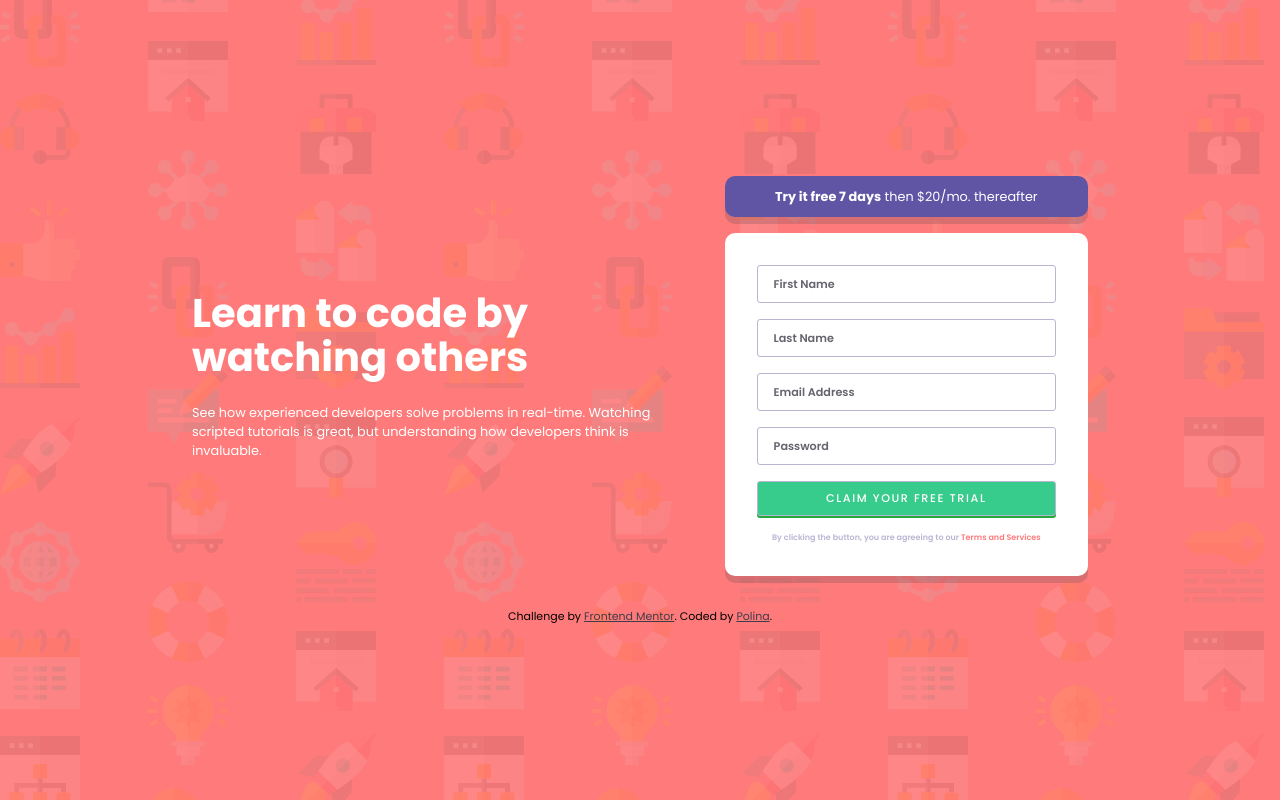
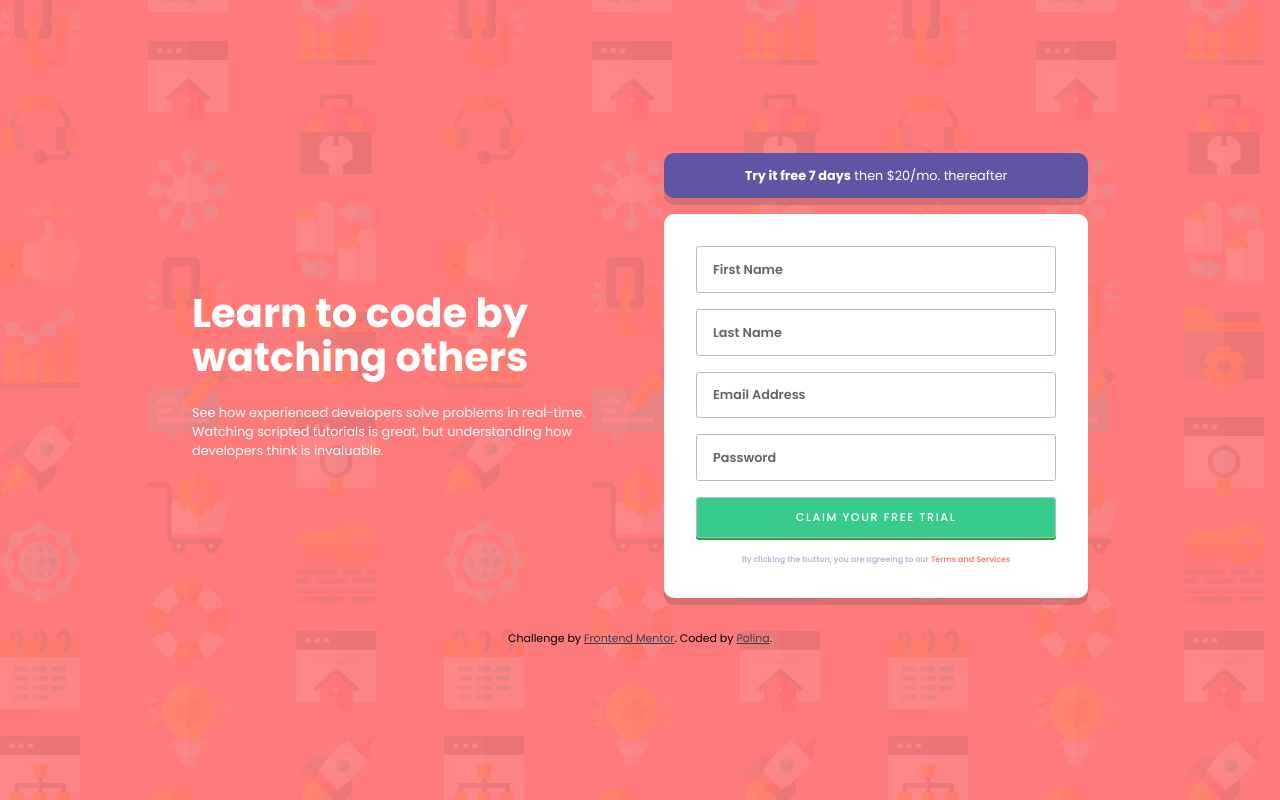
Before and after one commit to polinagusakova/Intro-signup-form, a plain HTML site: page index.html in a window 1280 px wide. Drawn offline with Linux system fonts and the light colour scheme.

Commit message:
Update style.css

```diff
--- a/resources/style.css
+++ b/resources/style.css
@@ -22,10 +22,11 @@ body {
 
 .container {
     display: flex;
-    justify-content: center;
+    justify-content: space-between;
     align-items: center;
     max-width: 70vw;
     gap: 3rem;
+
 }
 
 .info {
@@ -33,7 +34,7 @@ body {
     justify-content: center;
     flex-direction: column;
     gap: 1.5rem;
-    width: 40rem;
+    width: 30rem;
     color: white;
 }
 
@@ -54,7 +55,7 @@ h1 {
 }
 
 .header-trial {
-    padding: 0.7rem;
+    padding: 0.8rem;
     background-color: var(--blue);
     text-align: center;
     border-radius: 10px;
@@ -83,12 +84,12 @@ form {
     flex-direction: column;
     gap: 1rem;
     width: 100%;
-    font-size: 0.7rem;
+    font-size: 0.8rem;
     font-weight: 600;
 }
 
 input {
-    padding: 0.6rem;
+    padding: 0.8rem;
     border: 1px solid var(--grayish-blue);
     border-radius: 3px;
     color: var(--dark-blue);
@@ -98,7 +99,7 @@ input {
 input:focus {
     outline: none;
     border: 1.5px solid var(--dark-blue);
-    padding: 0.6rem;
+    padding: 0.8rem;
     padding-left: 1rem;
 }
 
@@ -111,7 +112,7 @@ input[type=submit] {
     box-shadow: 0px 2px hsl(130, 65%, 40%);
     outline: none;
     font-size: 0.7rem;
-    padding: 0.5rem;
+    padding: 0.7rem;
 }
 
 input[type=submit]:focus {
@@ -129,7 +130,7 @@ input[type=submit]:active {
 
 ::placeholder {
     color: hsla(249, 10%, 26%, 0.8);
-    font-size: 0.7rem;
+    font-size: 0.8rem;
     font-weight: 600;
 }
 
```
